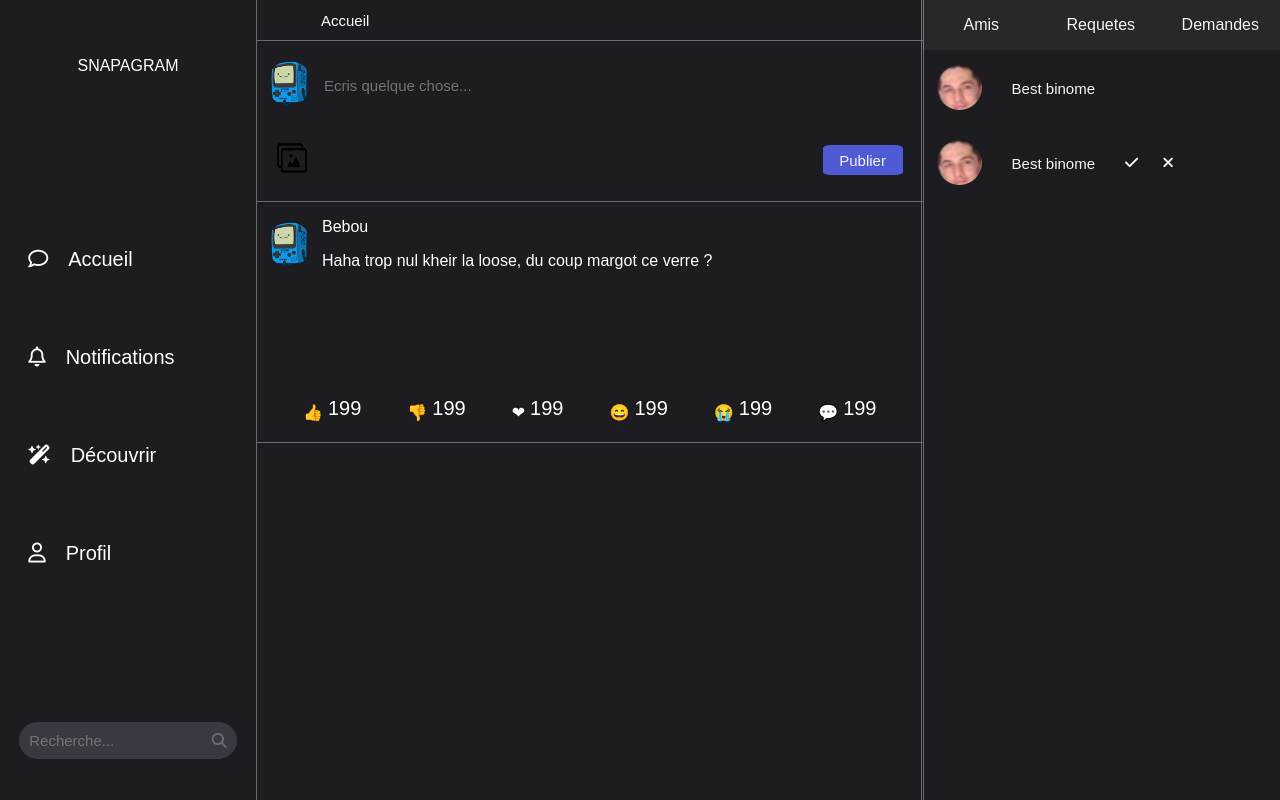
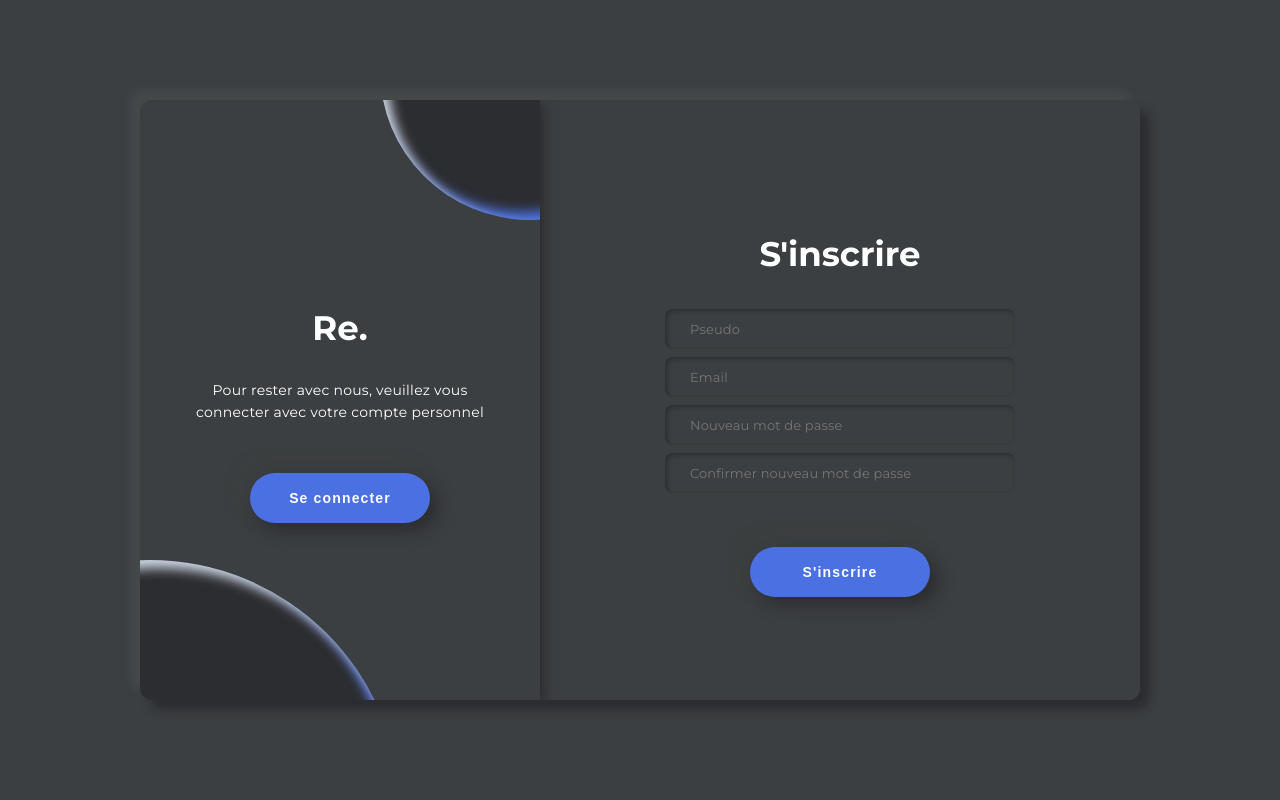
Before and after one commit to xhmyjae/SnapCat, a PHP site: page / in a window 1280 px wide. Run offline with PHP 8.4, Linux system fonts and the light colour scheme; some libraries are stand-ins or nearby versions.

Commit message:
page login redirections

```diff
--- a/client/templates/base.php
+++ b/client/templates/base.php
@@ -10,6 +10,7 @@
             <link rel="stylesheet" type="text/css" href="../client/style/<?= $style ?>"/>
         <?php } ?>
     <?php } ?>
+    <link href="https://fonts.googleapis.com/css2?family=Montserrat:wght@400;700;800&display=swap" rel="stylesheet">
 
 </head>
 <body>
--- /dev/null
+++ b/client/templates/login.php
@@ -0,0 +1,48 @@
+<?php $title = 'Snapagram';
+$styles = ['login.css'];
+?>
+
+<?php ob_start(); ?>
+
+    <div class="main">
+        <div class="container a-container" id="a-container">
+            <form class="form" id="a-form" method="POST" action="">
+                <h2 class="form_title title">S'inscrire</h2>
+                <input class="form__input" type="text" placeholder="Pseudo">
+                <input class="form__input" type="text" placeholder="Email">
+                <input class="form__input" type="password" placeholder="Nouveau mot de passe">
+                <input class="form__input" type="password" placeholder="Confirmer nouveau mot de passe">
+                <button class="form__button button submit">S'inscrire</button>
+            </form>
+        </div>
+        <div class="container b-container" id="b-container">
+            <form class="form" id="b-form" method="" action="">
+                <h2 class="form_title title">Se connecter</h2>
+                <input class="form__input" type="text" placeholder="Adresse e-mail">
+                <input class="form__input" type="password" placeholder="Mot de passe"><a class="form__link">Mot de passe
+                    oublié ?</a>
+                <button class="form__button button submit">Se connecter</button>
+            </form>
+        </div>
+        <div class="switch" id="switch-cnt">
+            <div class="switch__circle"></div>
+            <div class="switch__circle switch__circle--t"></div>
+            <div class="switch__container" id="switch-c1">
+                <h2 class="switch__title title">Re.</h2>
+                <p class="switch__description description"> Pour rester avec nous, veuillez vous connecter avec votre
+                    compte personnel</p>
+                <button class="switch__button button switch-btn">Se connecter</button>
+            </div>
+            <div class="switch__container is-hidden" id="switch-c2">
+                <h2 class="switch__title title">Hola !</h2>
+                <p class="switch__description description">Entrez vos données personnelles et commencez votre voyage
+                    avec nous</p>
+                <button class="switch__button button switch-btn">S'inscrire</button>
+            </div>
+        </div>
+    </div>
+    <script defer src="client/scripts/login.js"></script>
+
+<?php $content = ob_get_clean(); ?>
+
+<?php require_once 'base.php'; ?>
--- a/index.php
+++ b/index.php
@@ -1,13 +1,29 @@
 <?php
 
 require_once('src/controllers/homepage.php');
+require_once('src/controllers/login.php');
 
 use App\Controllers\Homepage\Homepage;
+use App\Controllers\Login\Login;
 
 
+$uri = $_SERVER['REQUEST_URI'];
+$uri = explode('/', $uri);
+$uri = $uri[1];
+
 try {
-    $homepage = new Homepage();
-    $homepage->execute();
+    switch ($uri) {
+        case 'homepage':
+            $homepage = new Homepage();
+            $homepage->execute();
+            break;
+        case '':
+            $login = new Login();
+            $login->execute();
+            break;
+        default:
+            throw new Exception('Page not found');
+    }
 } catch (Exception $e) {
     echo $e->getMessage();
 }
--- /dev/null
+++ b/src/controllers/login.php
@@ -0,0 +1,13 @@
+<?php
+
+namespace App\Controllers\login;
+
+
+class login
+{
+
+    public function execute()
+    {
+        require_once('client/templates/login.php');
+    }
+}
```
